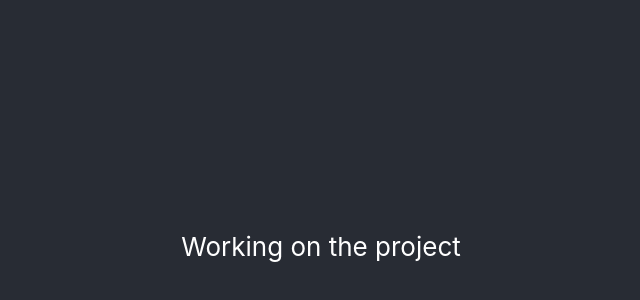
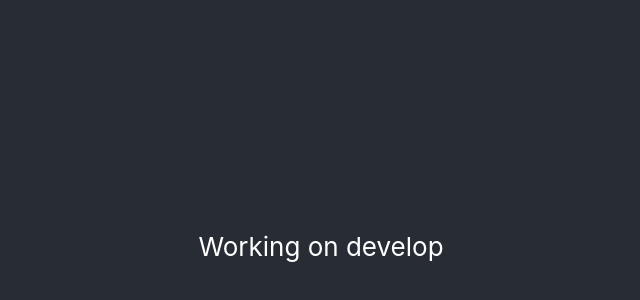
Before and after one commit to RubenValls/Login-and-Tasks-React-Typescript, a React (Create React App) app: page / in a window 1280 px wide. Shown: the part 154-454 px from the top of the page, without its empty margins (319-959 px from the left). Built offline with nearby package versions, Linux system fonts and the light colour scheme.

Commit message:
develop branch

```diff
--- a/src/App.tsx
+++ b/src/App.tsx
@@ -5,7 +5,7 @@ function App() {
   return (
     <div className="App">
       <header className="App-header">
-        Working on the project
+        Working on develop
       </header>
     </div>
   );
```
